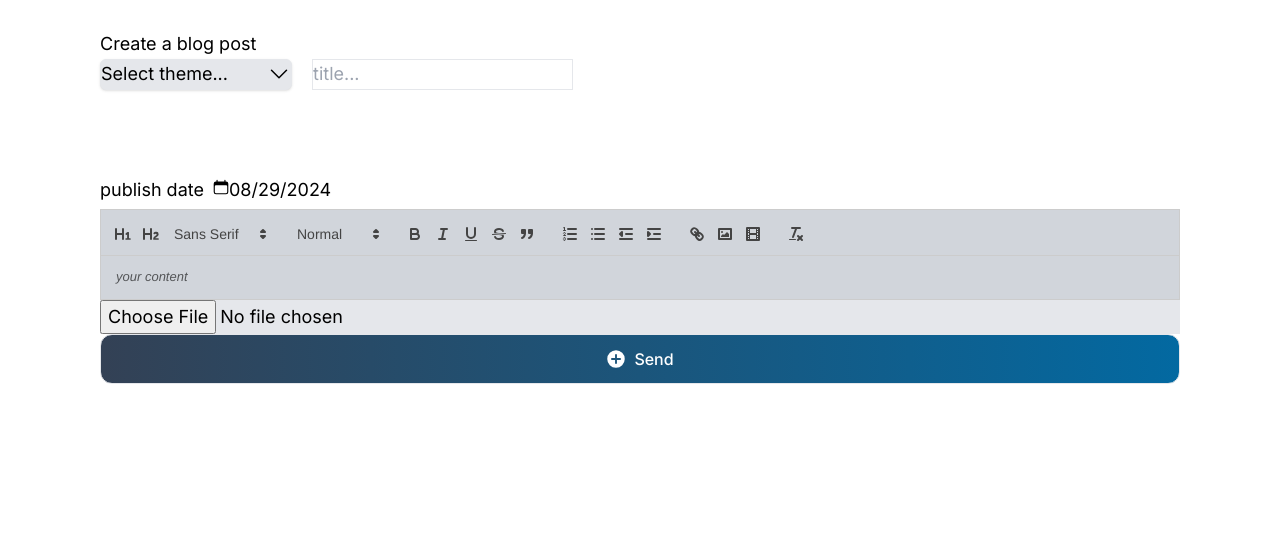
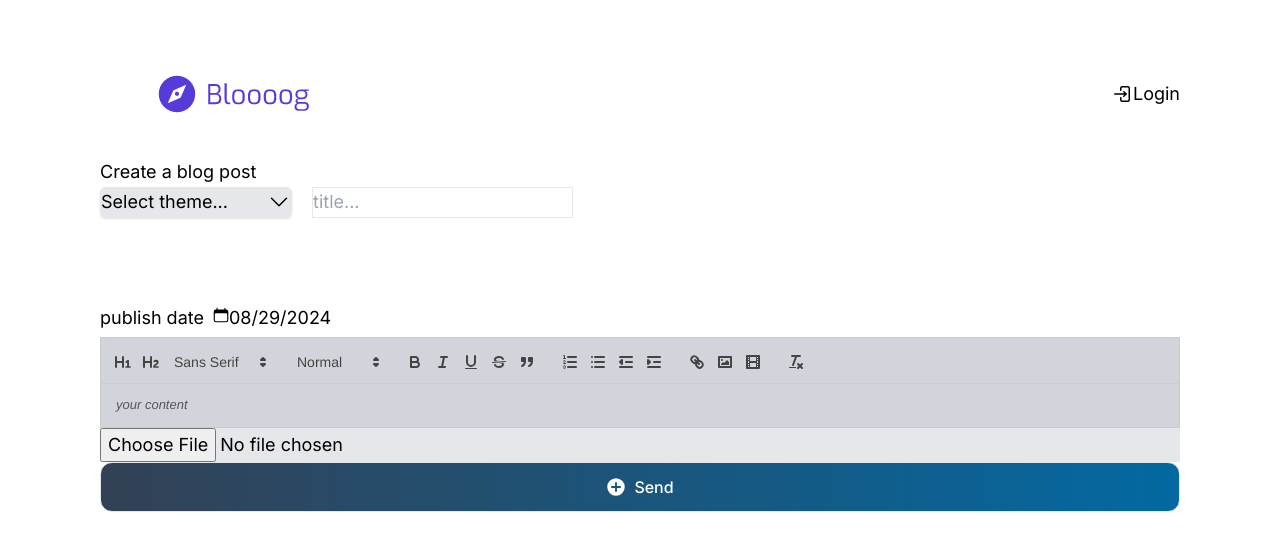
Before and after one commit to CPGRU/my-blog-with-postgreSQL, a Next.js app: page /create in a window 1280 px wide. Shown: the top 550 px of the page. Built offline with nearby package versions, Linux system fonts and the light colour scheme.

Commit message:
add navbar

```diff
--- a/src/app/layout.tsx
+++ b/src/app/layout.tsx
@@ -1,6 +1,7 @@
 import type { Metadata } from "next";
 import { Inter } from "next/font/google";
 import "./globals.css";
+import NavBar from "./navbar";
 
 const inter = Inter({ subsets: ["latin"] });
 
@@ -16,7 +17,10 @@ export default function RootLayout({
 }>) {
   return (
     <html lang="en">
-      <body className={inter.className}>{children}</body>
+      <body className={inter.className}>
+        <div><NavBar /></div>
+        <div>{children}</div>
+      </body>
     </html>
   );
 }
--- /dev/null
+++ b/src/app/login/page.tsx
@@ -0,0 +1,3 @@
+export default function LoginPage(){
+    return <div>Login</div>
+}
--- /dev/null
+++ b/src/app/navbar.tsx
@@ -0,0 +1,27 @@
+import Image from "next/image";
+import Link from "next/link";
+import { ArrowRightEndOnRectangleIcon } from "@heroicons/react/16/solid";
+
+export default function NavBar(){
+    return (
+        <div className="container">
+            <div className="flex items-center justify-between h-32">
+                <div className="ml-10">
+                    <Link href="/">
+                        <Image src='/logo.png' alt='logo' width={200} height={200} />
+                    </Link>
+                </div>
+
+                <div>
+                    <Link href='/login' className="flex flex-row items-center">
+                        <svg xmlns="http://www.w3.org/2000/svg" viewBox="0 0 20 20" fill="currentColor" className="size-5">
+                            <path fill-rule="evenodd" d="M17 4.25A2.25 2.25 0 0 0 14.75 2h-5.5A2.25 2.25 0 0 0 7 4.25v2a.75.75 0 0 0 1.5 0v-2a.75.75 0 0 1 .75-.75h5.5a.75.75 0 0 1 .75.75v11.5a.75.75 0 0 1-.75.75h-5.5a.75.75 0 0 1-.75-.75v-2a.75.75 0 0 0-1.5 0v2A2.25 2.25 0 0 0 9.25 18h5.5A2.25 2.25 0 0 0 17 15.75V4.25Z" clip-rule="evenodd" />
+                            <path fill-rule="evenodd" d="M1 10a.75.75 0 0 1 .75-.75h9.546l-1.048-.943a.75.75 0 1 1 1.004-1.114l2.5 2.25a.75.75 0 0 1 0 1.114l-2.5 2.25a.75.75 0 1 1-1.004-1.114l1.048-.943H1.75A.75.75 0 0 1 1 10Z" clip-rule="evenodd" />
+                        </svg>
+                        Login
+                    </Link>
+                </div>
+            </div>
+        </div>
+    )
+}
```
Also changed, not shown: public/logo.png (added).
